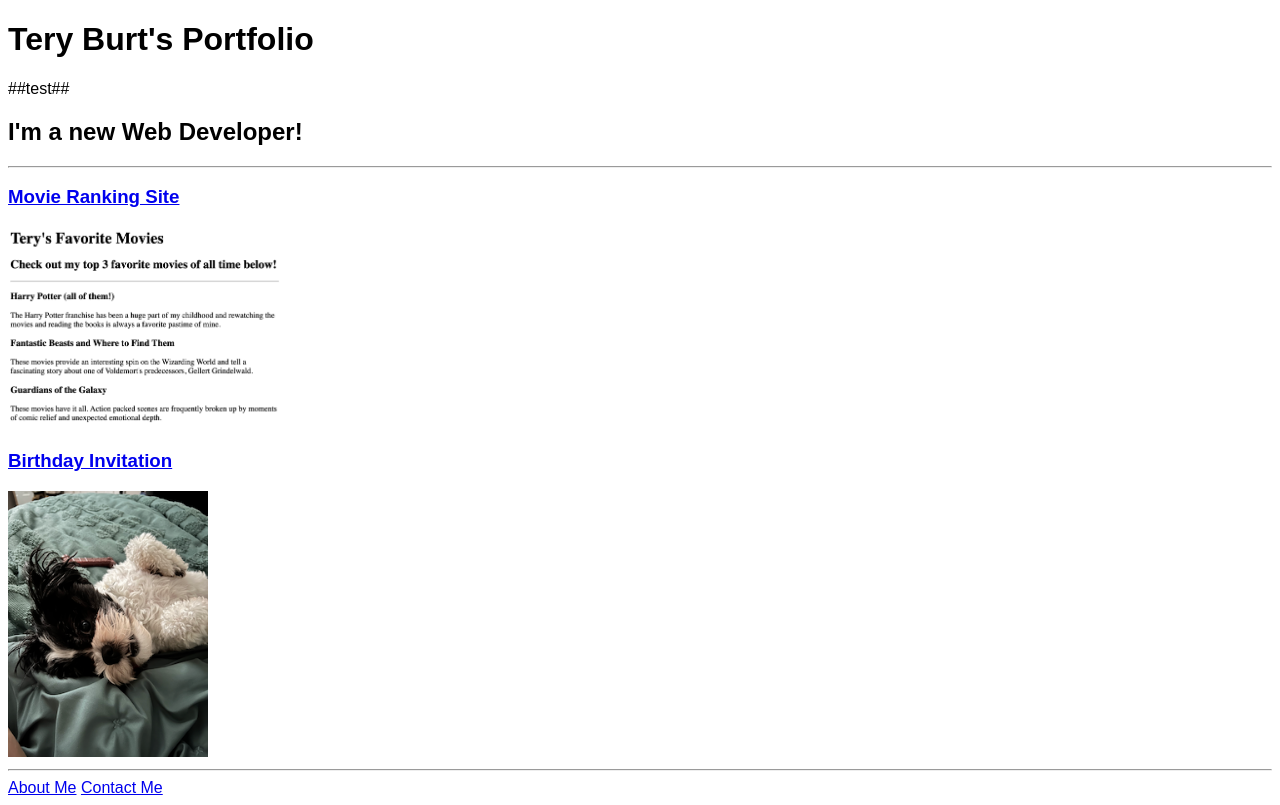
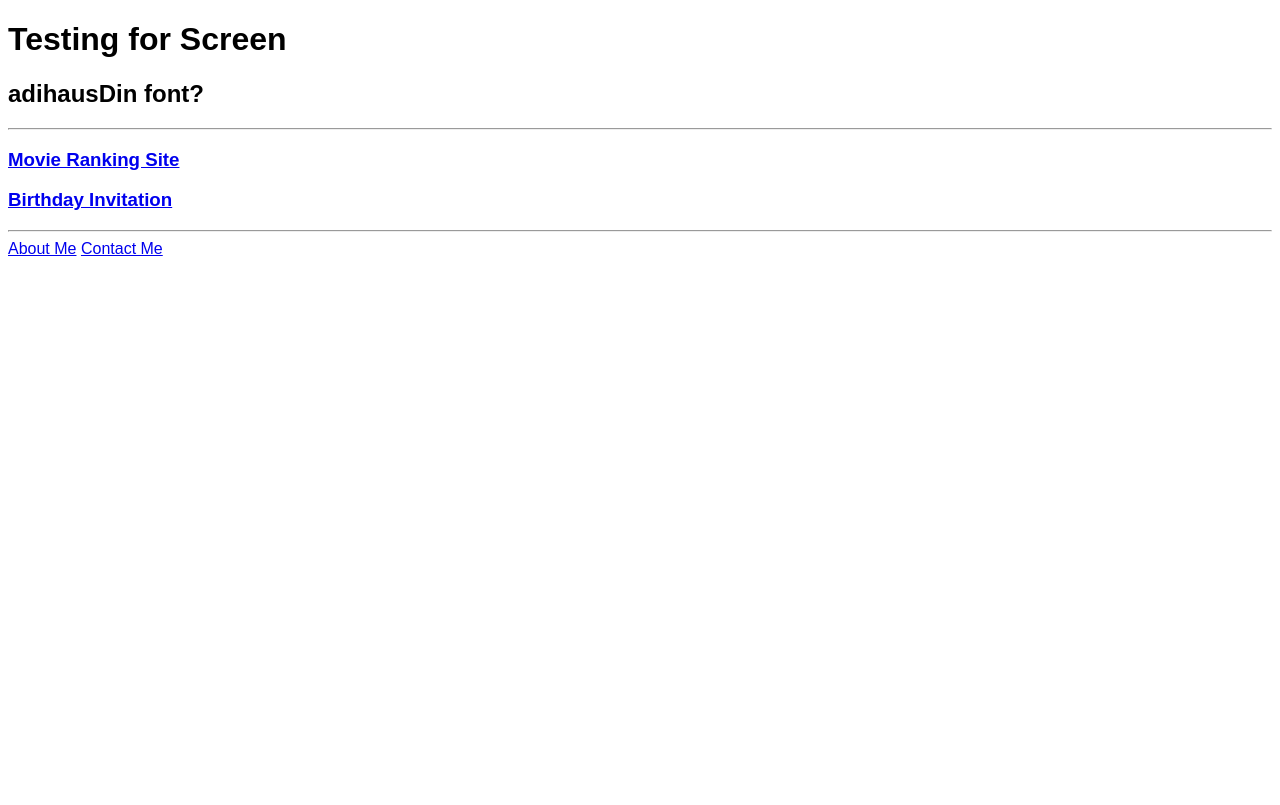
Before and after one commit to teryburt/html-portfolio, a plain HTML site: page index.html in a window 1280 px wide. Drawn offline with Linux system fonts and the light colour scheme.

Commit message:
Update index.html
change for signage test

```diff
--- a/index.html
+++ b/index.html
@@ -7,18 +7,18 @@
         <link href="styles.css" rel="stylesheet" />
     </head>
     <body>
-        <h1>Tery Burt's Portfolio</h1> ##test##
-        <h2>I'm a new Web Developer!</h2>
+        <h1>Testing for Screen</h1>
+        <h2>adihausDin font?</h2>
         <hr />
         <h3>
             <a href="./public/Tery_movies.html">Movie Ranking Site</a>
         </h3>
-        <img src="./assets/images/Tery_movies.png" alt="screenshot of movie ranking website" height="200" />
+        <!--<img src="./assets/images/Tery_movies.png" alt="screenshot of movie ranking website" height="200" />-->
 
         <h3>
             <a href="./public/Wynnie_bday.html">Birthday Invitation</a>
         </h3>
-        <img src="./assets/images/wynnie.png" alt="screenshot of birthday invitation" width="200" />
+       <!-- <img src="./assets/images/wynnie.png" alt="screenshot of birthday invitation" width="200" /> -->
 
         <hr />
         <a href="./public/about.html">About Me</a>
```
